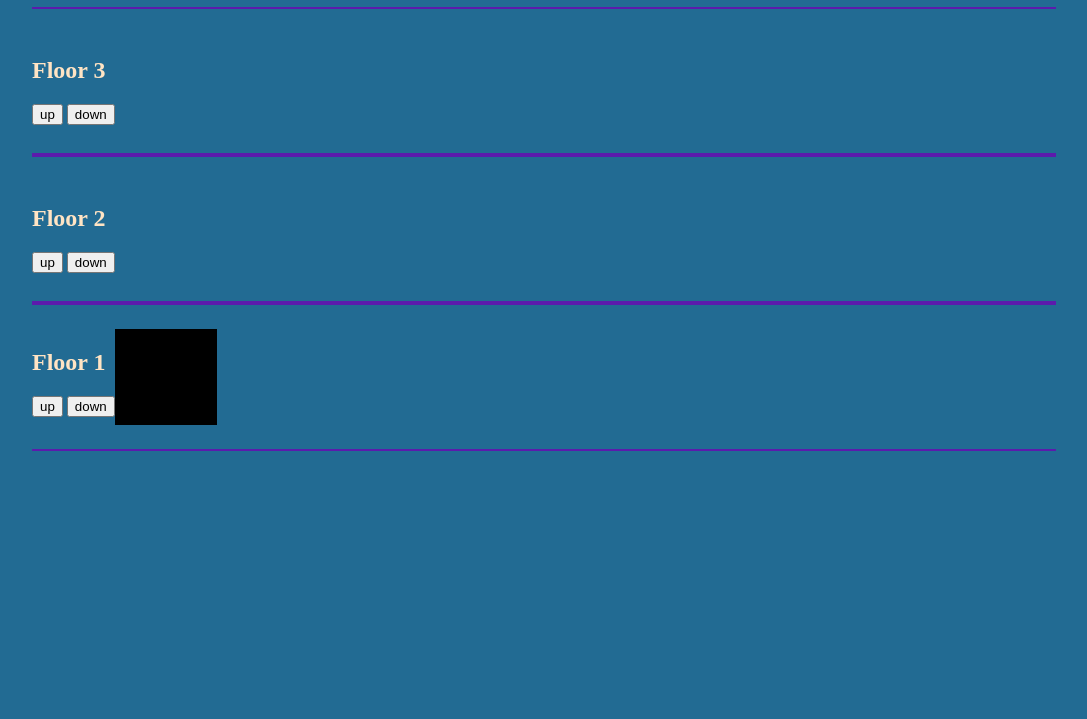
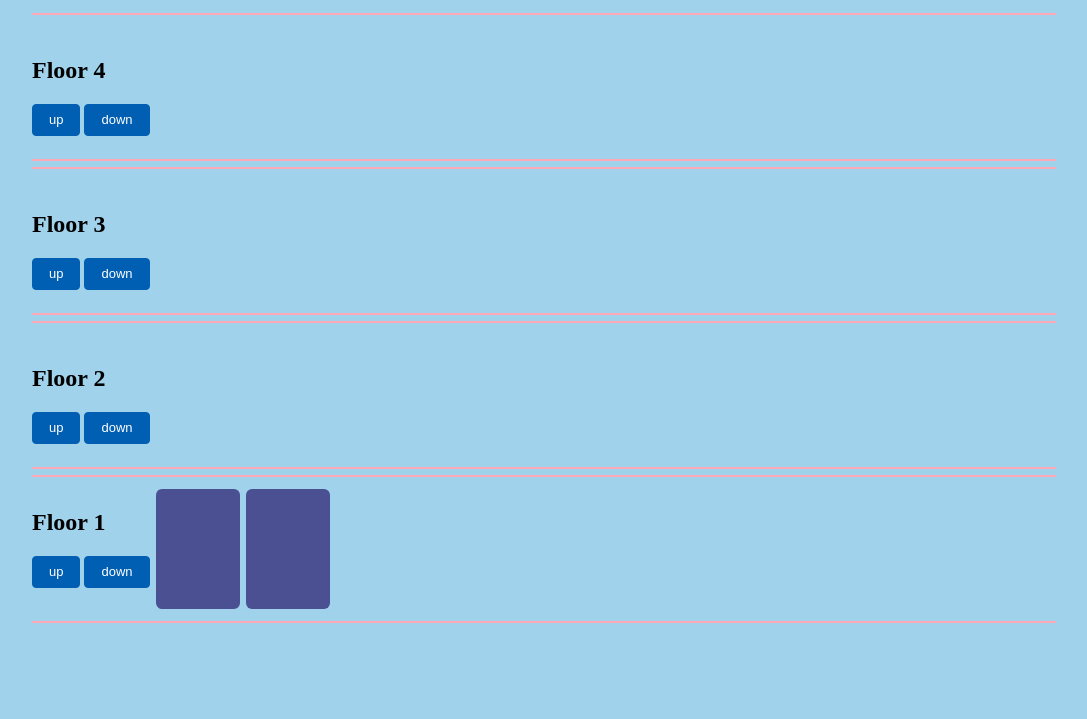
Before and after one commit to meanwhile7/Lift-Simulation-Mechanic, a plain HTML site: page index.html in a window 1280 px wide. Shown: the part 81-800 px from the top of the page, without its empty margins (96-1183 px from the left). Drawn offline with Linux system fonts and the light colour scheme.

```diff
--- a/index.html
+++ b/index.html
@@ -11,6 +11,7 @@
     <header class="head">
       <h1>Lift Simulation</h1>
     </header>
+    <!-- This contains the lift and floors like a box  -->
     <main class="floor-box">
       <section class="floor">
         <div class="floor-section floor-1">
@@ -20,8 +21,12 @@
             <button class="btn" id="btn-2">down</button>
           </div>
           <div class="lift" id="lift-1">
-              <span class="left"></span>
-              <span class="right"></span>
+            <span class="left"></span>
+            <span class="right"></span>
+          </div>
+          <div class="lift" id="lift-2">
+            <span class="left"></span>
+            <span class="right"></span>
           </div>
         </div>
       </section>
@@ -43,6 +48,15 @@
           </div>
         </div>
       </section>
+      <section class="floor">
+        <div class="floor-section floor-4">
+          <div class="btn-section">
+            <h1>Floor 4</h1>
+            <button class="btn" id="btn-7">up</button>
+            <button class="btn" id="btn-8">down</button>
+          </div>
+        </div>
+      </section>
     </main>
   </body>
 </html>
--- a/lift.css
+++ b/lift.css
@@ -2,27 +2,29 @@ body {
     display: flex;
     flex-direction: column;
     align-items: center;
-  background-color: rgb(34, 107, 147);
-  color: bisque;
+  background-color: #a0d2eb
 }
 
 .head {
   display: flex;
   justify-content: center;
+  color: #0049B7;
 }
-
+/*This     */
 .floor-box {
   display: flex;
   flex-direction: column-reverse;
 }
 
 .floor {
+  align-items: center;
   display: flex;
   width: 80vw;
   height: 18vh;
-  border-top: 2px solid rgb(92, 27, 172);
-  border-bottom: 2px solid rgb(92, 27, 172);
+  border-top: 2px solid #ffa8B6;
+  border-bottom: 2px solid #ffa8B6;
   align-items: center;
+  margin-top: 6px;
 }
 
 .floor-section{
@@ -31,8 +33,38 @@ body {
 }
 
 .lift{
-    background-color: black;
+    margin-left: 6px;
+    background-color: #4b5092;
+    gap: 4px;
+    border-radius: 6px;
     display: flex;
-    height: 12vh;
-    width: 8vw;
+    height: 15vh;
+    width: 6.6vw;
 }
+
+
+button{
+
+
+  outline: none;
+  cursor: pointer;
+  padding: 0 16px;
+  background-color: #0070d2;
+  border-radius: 0.25rem;
+  border: 1px solid #0070d2;
+  color: #fff;
+  font-size: 13px;
+  line-height: 30px;
+  font-weight: 400;
+  text-align: center;
+  background-color: #005fb2;
+  border-color: #005fb2;
+  box-shadow: 4px;
+
+}
+
+button:active{
+  color: white;
+  background-color: #007FFF;
+    transform: translateY(4px);
+}
```
Also changed, not shown: input.html (+7 -3 lines), style.css (+5 -4 lines), test.html (added, +18 -0 lines).
